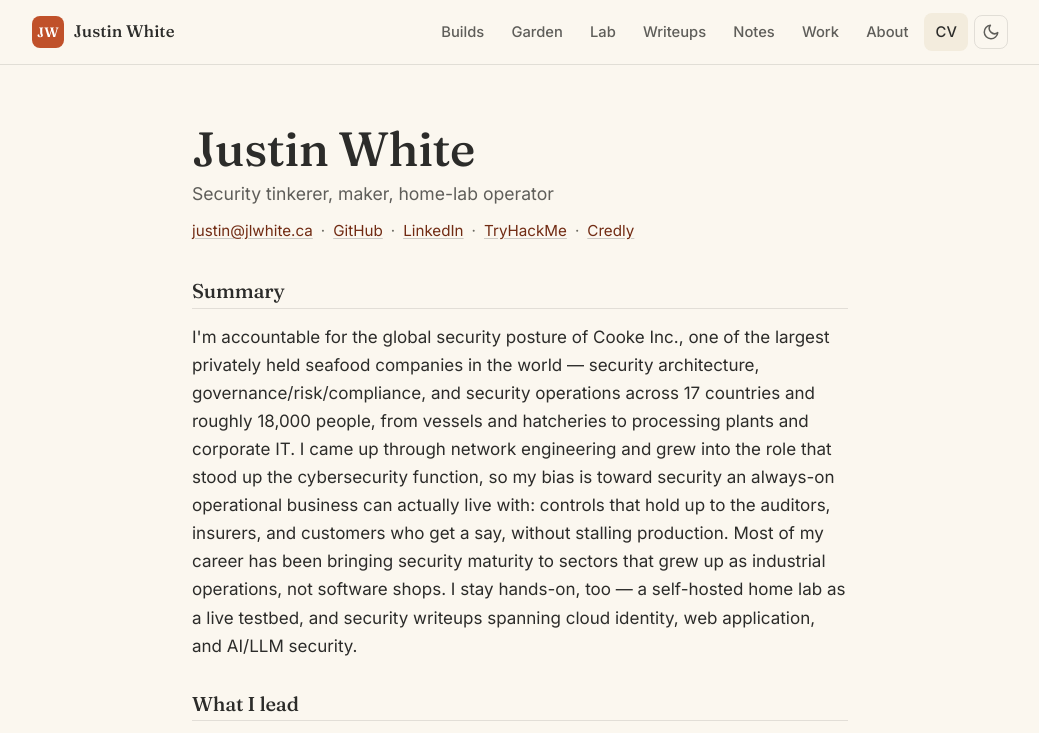
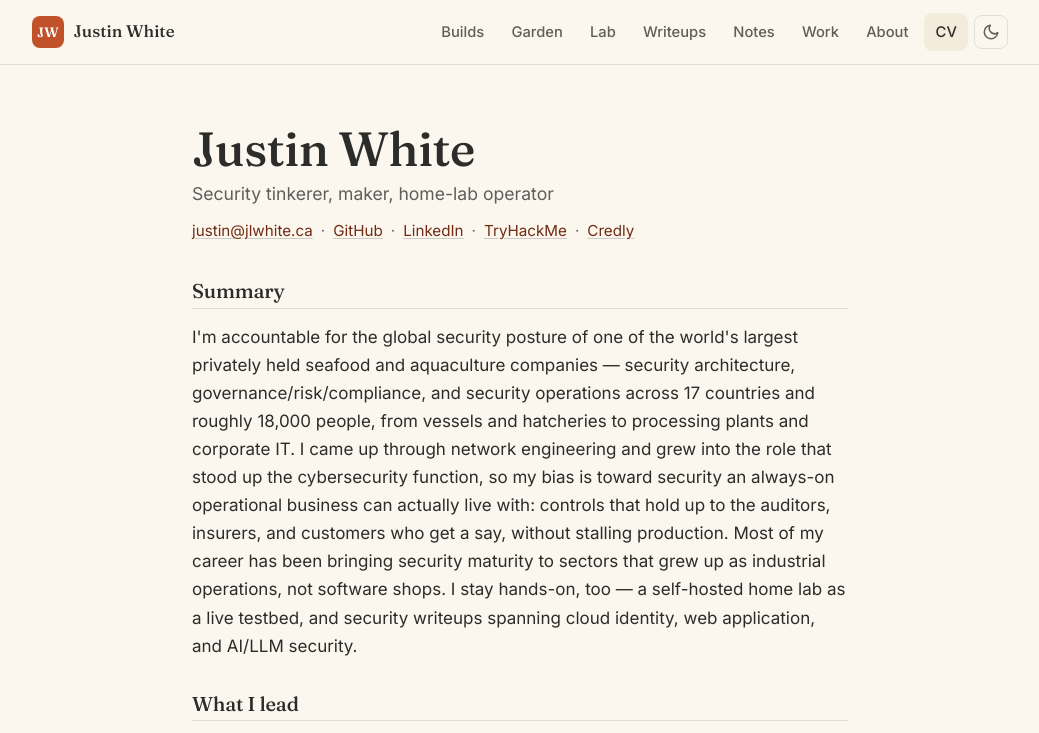
Before and after one commit to kerbe42/jlwhite-ca, an Astro site: page /cv in a window 1280 px wide. Shown: the top 733 px of the page, without its empty margins (120-1159 px from the left). Built offline with nearby package versions, Linux system fonts and the light colour scheme; Astro itself is replaced by a stand-in of ours.

Commit message:
Replace employer names with descriptions
Drop the named employers from the CV Summary, the CV experience list, and
the About page; describe them instead (a global seafood and aquaculture
company; a diversified industrial conglomerate). Scope and industry kept,
names removed.

Co-Authored-By: Claude Opus 4.8 <noreply@anthropic.com>

```diff
--- a/src/consts.ts
+++ b/src/consts.ts
@@ -79,25 +79,25 @@ export const CV: {
   experience: [
     {
       role: 'Director, Cybersecurity',
-      org: 'Cooke Inc.',
+      org: 'Global seafood & aquaculture company',
       period: 'Oct 2025 – present',
       note: 'Accountable for the global cybersecurity posture across 17 countries and ~18,000 employees — security architecture, GRC, and security operations.',
     },
     {
       role: 'Senior Manager, IT Security',
-      org: 'Cooke Inc.',
+      org: 'Global seafood & aquaculture company',
       period: 'Jan 2023 – Oct 2025',
       note: 'Built and operationalized the enterprise cybersecurity function spanning security architecture, GRC, and security operations.',
     },
     {
       role: 'Network & architecture roles',
-      org: 'Cooke Inc.',
+      org: 'Global seafood & aquaculture company',
       period: 'Feb 2018 – Jan 2023',
       note: 'Senior IT Architect; Team Lead, Network Services; and Senior Network Analyst. Ran the enterprise network across 8 countries, built a disaster-recovery datacenter, handled secure network cutover for acquired companies, and replaced legacy wireless that couldn’t be secured.',
     },
     {
       role: 'Network Analyst → Senior Network Analyst',
-      org: 'J.D. Irving, Limited',
+      org: 'Diversified industrial conglomerate',
       period: '~2008 – Feb 2018',
       note: 'Led core and datacenter network redesign and segmentation, and served as network lead on security projects and major incident response.',
     },
--- a/src/pages/about.astro
+++ b/src/pages/about.astro
@@ -38,7 +38,7 @@ import { SITE, LINKS } from '../consts';
 
       <p>
         Off the clock I build, grow, and break things. On the clock it's the same instinct at a
-        much larger scale: I lead cybersecurity at Cooke, where I'm accountable for the global
+        much larger scale: I lead cybersecurity for a global, privately-held seafood and aquaculture company, where I'm accountable for the global
         program — security architecture, governance and risk, compliance, and operations — across
         roughly 18,000 people in 17 countries. It's a heavy, operational business whose roots are
         in food and aquaculture rather than IT, which is what makes the work interesting. The hard
--- a/src/pages/cv.astro
+++ b/src/pages/cv.astro
@@ -48,8 +48,8 @@ const hasCredentials =
       <section>
         <h2>Summary</h2>
         <p>
-          I'm accountable for the global security posture of Cooke Inc., one of the largest
-          privately held seafood companies in the world — security architecture,
+          I'm accountable for the global security posture of one of the world's largest
+          privately held seafood and aquaculture companies — security architecture,
           governance/risk/compliance, and security operations across 17 countries and roughly
           18,000 people, from vessels and hatcheries to processing plants and corporate IT. I came
           up through network engineering and grew into the role that stood up the cybersecurity
```
